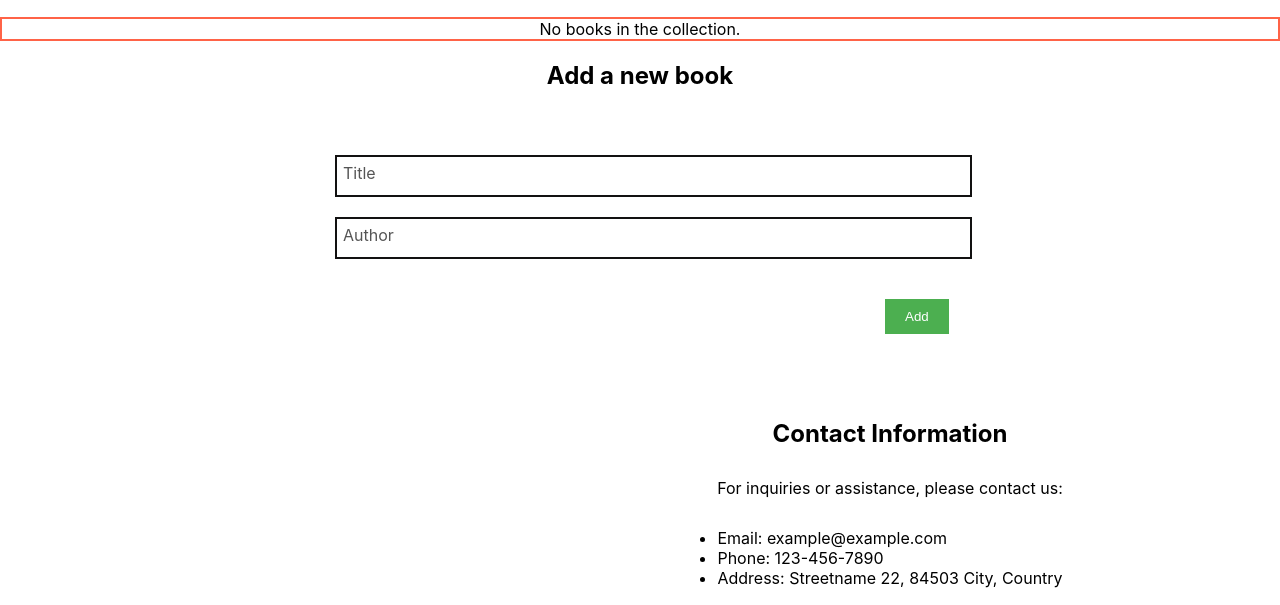
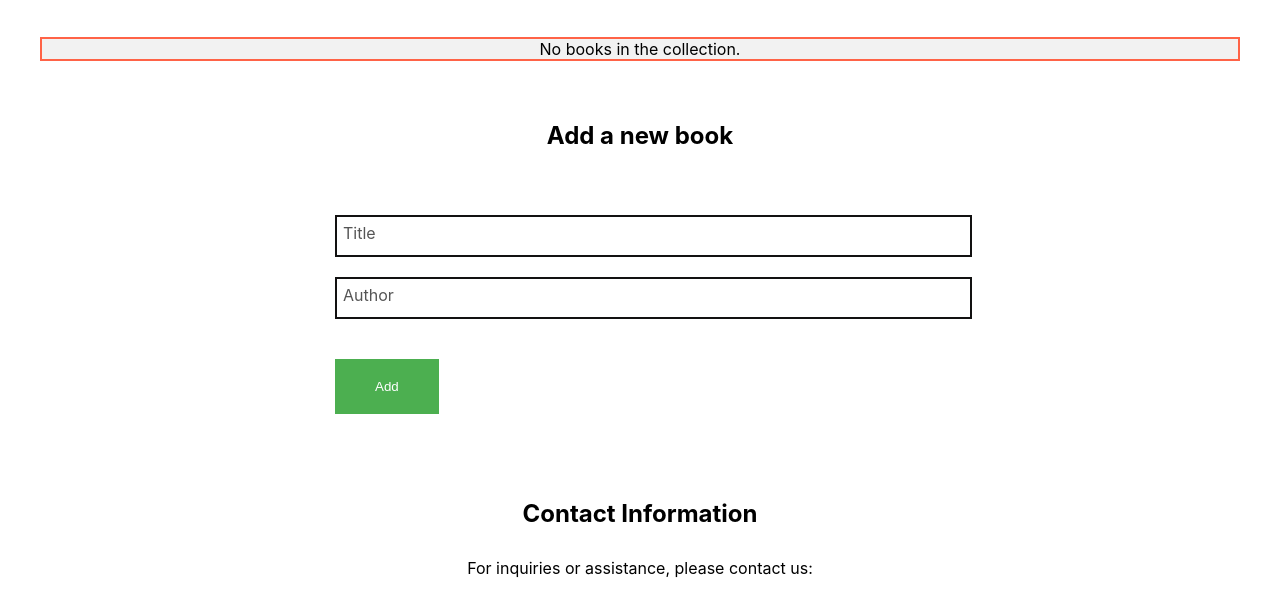
Before and after one commit to axcell-0/awesome-project, a website: page index.html in a window 1280 px wide. Shown: the part 134-739 px from the top of the page. Drawn offline with Linux system fonts and the light colour scheme.

Commit message:
Modify css and javascript

```diff
--- a/script.js
+++ b/script.js
@@ -75,3 +75,4 @@ class Library {
 }
 
 const library = new Library();
+library.addEventListener('click');
--- a/style.css
+++ b/style.css
@@ -5,7 +5,7 @@
 }
 
 body {
-    font-family: 'Inter', sans-serif;
+  font-family: "Inter", sans-serif;
 }
 
 .text-box {
@@ -20,7 +20,6 @@
   background-color: transparent;
   border: 2px solid #121111;
   width: 70%;
-
 }
 
 .text-box label {
@@ -53,11 +52,15 @@
   margin-top: 20px;
 }
 
+.book:nth-child(even) {
+  background-color: #fff;
+}
+
 #books {
-    margin-top: 20px;
+  margin: 40px;
   text-align: center;
   border: 2px solid #ff6347;
-    width: 100%;
+  background-color: #f2f2f2;
 }
 
 .footer-section {
@@ -70,7 +73,6 @@
 
 #books .text-box {
   margin-bottom: 10px;
-
 }
 
 #bookContainer {
@@ -105,7 +107,6 @@
   /* display: none; */
   justify-content: center;
   align-items: center;
-    margin-left: 500px;
   margin-top: 50px;
   flex-direction: column;
 }
@@ -132,13 +133,12 @@
 
 .add-button {
   display: inline-block;
-    padding: 10px 20px;
+  padding: 20px 40px;
   margin-top: 20px;
   background-color: #4caf50;
   color: #fff;
   border: none;
   cursor: pointer;
-    margin-left: 550px;
 }
 
 .nav-header {
```
Lines whose indentation alone changed are shown as unchanged.
